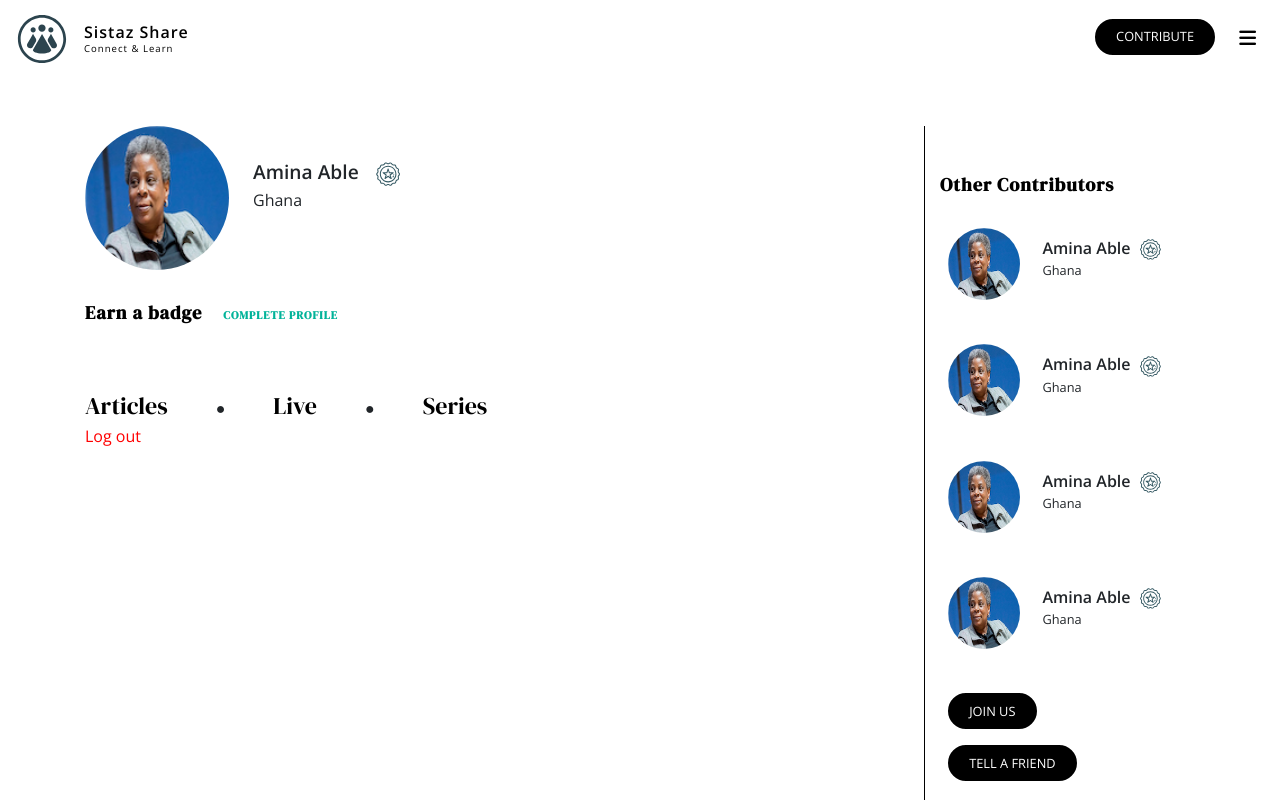
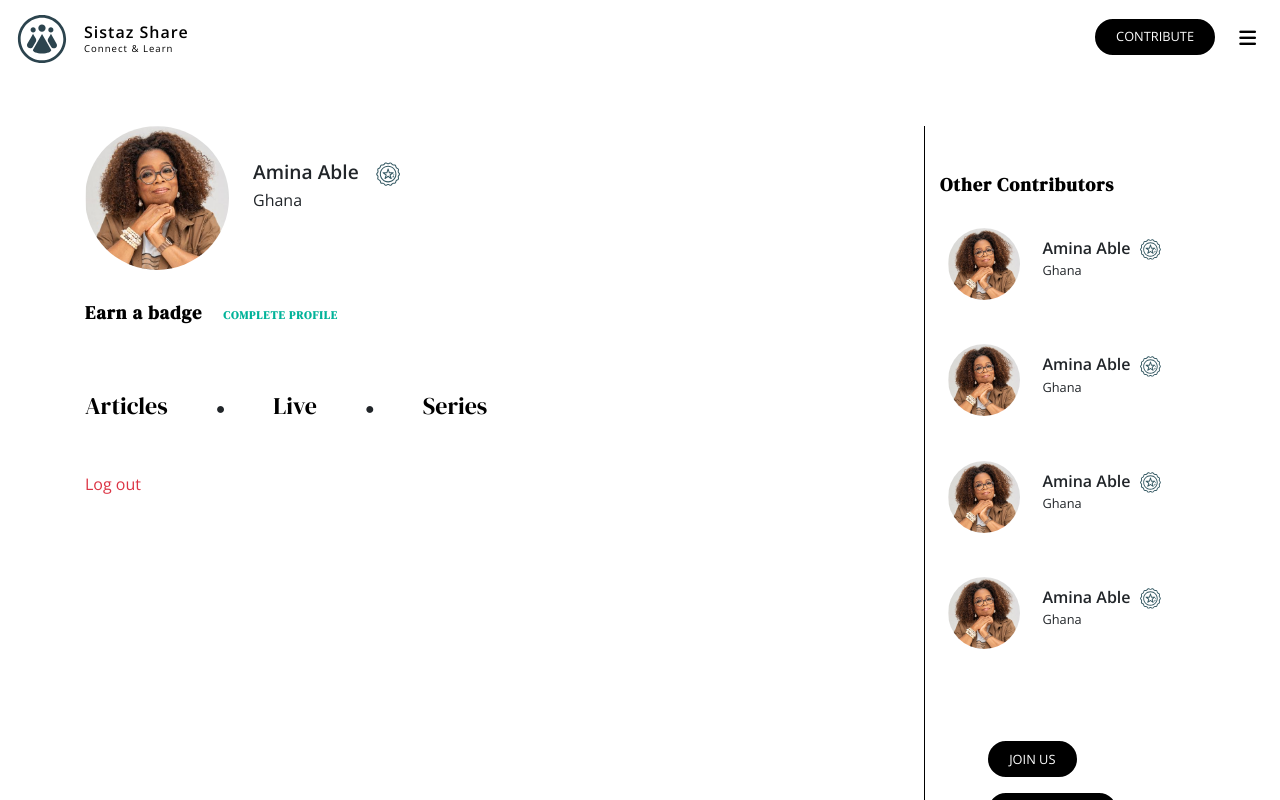
Before and after one commit to kwamesarpong/sshare-blog, a React (Create React App) app: page /profile in a window 1280 px wide. Shown: the top 800 px of the page. Built offline with nearby package versions, Linux system fonts and the light colour scheme.

Commit message:
profile page completed

```diff
--- a/src/components/pages/Profile.js
+++ b/src/components/pages/Profile.js
@@ -38,14 +38,15 @@ class Profile extends Component {
                 Earn a badge <span className="ml-3">COMPLETE PROFILE</span>
               </h5>
 
-              <div className="contributor-profile__links pt-5">
+              <div className="contributor-profile__links py-5">
                 <Link className="contributor-profile__mr">Articles</Link>
                 <span className="contributor-profile__mr">●</span>
                 <Link className="contributor-profile__mr">Live</Link>
                 <span className="contributor-profile__mr">●</span>
                 <Link className="">Series</Link>
               </div>
-              <Link className="log-out">Log out</Link>
+              <Link className="text-danger">Log out</Link>
+              <hr />
             </div>
             <div className="col-md-3">
               <h5 className="heading heading__tertiary pt-5 pb-3">
@@ -77,16 +78,20 @@ class Profile extends Component {
                 name="Amina Able"
                 country="Ghana"
               /> */}
-
+              <div>
                 <Link
                   to="/register"
-                className="button button__black mb-3 ml-2 mr-5"
+                  className="button button__black mt-5 mb-3 ml-5 mr-5"
                 >
                   JOIN US
                 </Link>
-              <Link to="/share" className="button button__black ml-2 mr-5 mb-5">
+                <Link
+                  to="/share"
+                  className="button button__black ml-5 mr-5 mb-5"
+                >
                   TELL A FRIEND
                 </Link>
+              </div>
             </div>
           </div>
         </div>
--- a/src/scss/_components.scss
+++ b/src/scss/_components.scss
@@ -107,7 +107,7 @@
 //   }
 // }
 
-.log-out {
-  color: red;
-  padding-top: 40rem;
-}
+// .log-out {
+//   color: red;
+//   padding-top: 40rem;
+// }
--- a/src/scss/_contributor-profile.scss
+++ b/src/scss/_contributor-profile.scss
@@ -74,8 +74,13 @@
 
   .col-md-9 {
     border-right: 1px solid #000;
+    hr {
+      display: none;
+      @include respond(phone) {
+        display: block;
+      }
+    }
     @include respond(phone) {
-      border-bottom: 1px solid #000;
       border-right: 0;
     }
   }
```
Also changed, not shown: src/assets/comm-person.png. Lines whose indentation alone changed are shown as unchanged.
